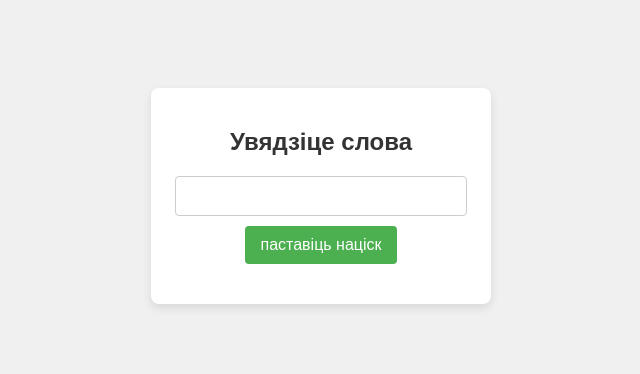
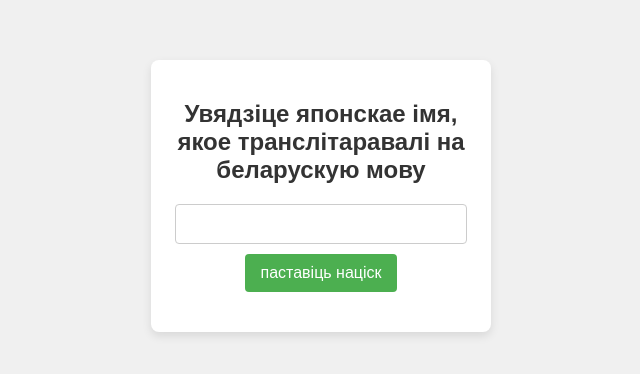
Before and after one commit to ekambalov/name-accent, a plain HTML site: page index.html in a window 1280 px wide. Shown: the part 224-598 px from the top of the page, without its empty margins (319-959 px from the left). Drawn offline with Linux system fonts and the light colour scheme.

Commit message:
fix: fix h1 in index.html

```diff
--- a/index.html
+++ b/index.html
@@ -4,13 +4,13 @@
 <head>
     <meta charset="UTF-8">
     <meta name="viewport" content="width=device-width, initial-scale=1.0">
-    <title>Document</title>
+    <title>Паставіць націск у японскім імені</title>
     <link rel="stylesheet" href="style.css">
 </head>
 
 <body>
     <section class="main">
-        <h1 class="title">Увядзіце слова</h1>
+        <h1 class="title">Увядзіце японскае імя, якое транслітаравалі на беларускую мову</h1>
         <input type="text" class="name"> <button class="check">паставіць націск</button>
         <div class="result"></div>
     </section>
```
